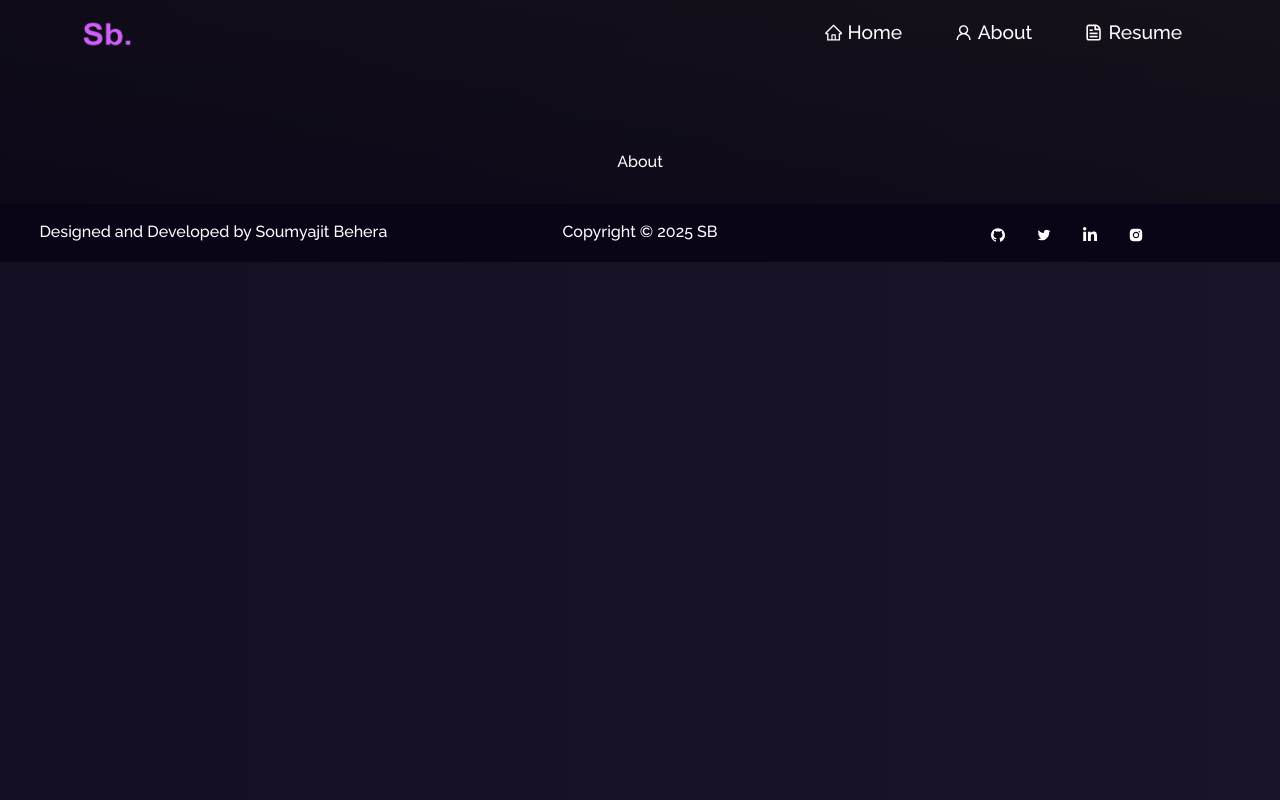
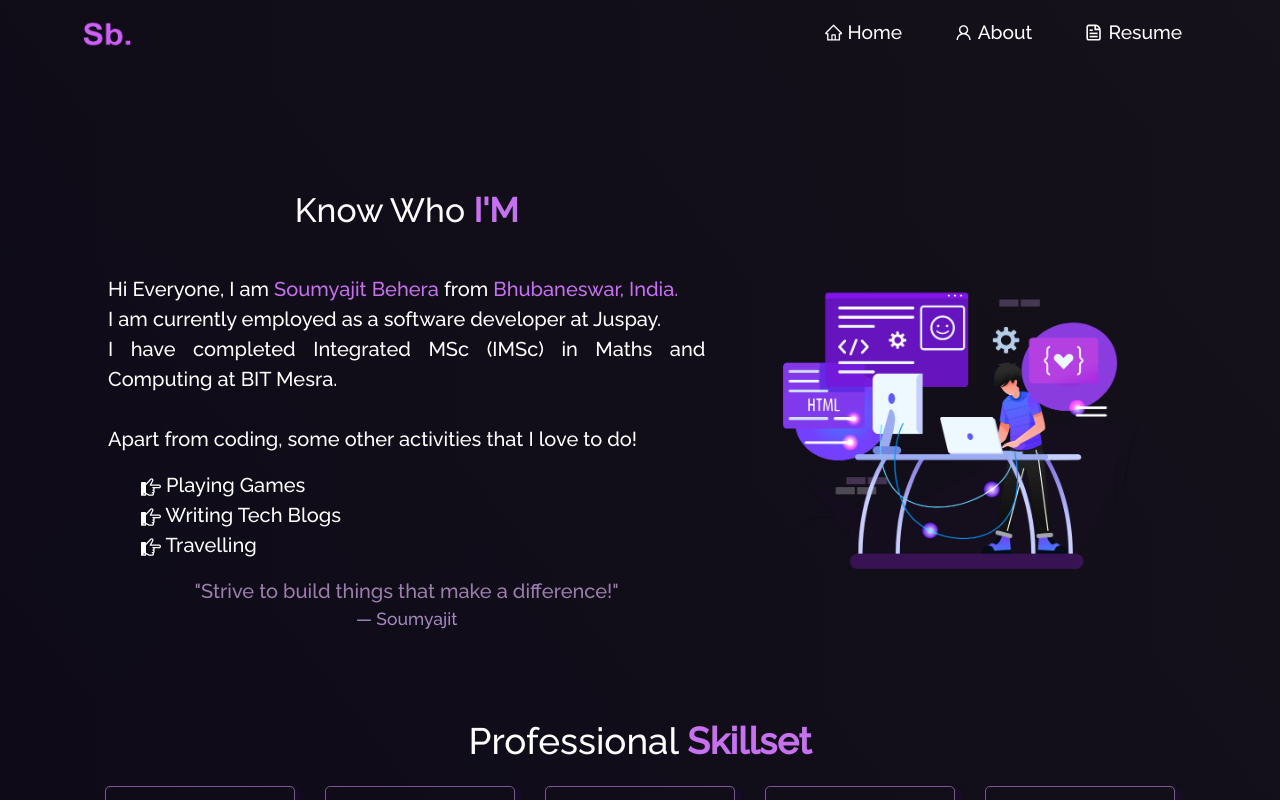
Before and after one commit to link2618/portafolioReact, a React (Vite) app: page /about in a window 1280 px wide. Shown: the top 800 px of the page. Built offline with nearby package versions, Linux system fonts and the light colour scheme.

Commit message:
About is migrated

```diff
--- a/src/components/About/About.tsx
+++ b/src/components/About/About.tsx
@@ -1,9 +1,56 @@
-import { Container } from "react-bootstrap";
+import { Container, Row, Col } from "react-bootstrap";
+
+import laptopImg from "../../Assets/about.png";
+
+import Particle from "../Particle";
+import Techstack from "./Techstack";
+import Aboutcard from "./AboutCard";
+import Toolstack from "./Toolstack";
 
 function About() {
     return (
         <Container fluid className="about-section">
-            About
+            <Particle />
+            <Container>
+                <Row style={{ justifyContent: "center", padding: "10px" }}>
+                    <Col
+                        md={7}
+                        style={{
+                            justifyContent: "center",
+                            paddingTop: "30px",
+                            paddingBottom: "50px",
+                        }}
+                    >
+                        <h1
+                            style={{ fontSize: "2.1em", paddingBottom: "20px" }}
+                        >
+                            Know Who <strong className="purple">I'M</strong>
+                        </h1>
+                        <Aboutcard />
+                    </Col>
+                    <Col
+                        md={5}
+                        style={{ paddingTop: "120px", paddingBottom: "50px" }}
+                        className="about-img"
+                    >
+                        <img
+                            src={laptopImg}
+                            alt="about"
+                            className="img-fluid"
+                        />
+                    </Col>
+                </Row>
+                <h1 className="project-heading">
+                    Professional <strong className="purple">Skillset </strong>
+                </h1>
+
+                <Techstack />
+
+                <h1 className="project-heading">
+                    <strong className="purple">Tools</strong> I use
+                </h1>
+                <Toolstack />
+            </Container>
         </Container>
     );
 }
--- /dev/null
+++ b/src/components/About/AboutCard.tsx
@@ -0,0 +1,47 @@
+import Card from "react-bootstrap/Card";
+import { ImPointRight } from "react-icons/im";
+
+function AboutCard() {
+    return (
+        <Card className="quote-card-view">
+            <Card.Body>
+                <blockquote className="blockquote mb-0">
+                    <p style={{ textAlign: "justify" }}>
+                        Hi Everyone, I am{" "}
+                        <span className="purple">Soumyajit Behera </span>
+                        from{" "}
+                        <span className="purple"> Bhubaneswar, India.</span>
+                        <br />
+                        I am currently employed as a software developer at
+                        Juspay.
+                        <br />
+                        I have completed Integrated MSc (IMSc) in Maths and
+                        Computing at BIT Mesra.
+                        <br />
+                        <br />
+                        Apart from coding, some other activities that I love to
+                        do!
+                    </p>
+                    <ul>
+                        <li className="about-activity">
+                            <ImPointRight /> Playing Games
+                        </li>
+                        <li className="about-activity">
+                            <ImPointRight /> Writing Tech Blogs
+                        </li>
+                        <li className="about-activity">
+                            <ImPointRight /> Travelling
+                        </li>
+                    </ul>
+
+                    <p style={{ color: "rgb(155 126 172)" }}>
+                        "Strive to build things that make a difference!"{" "}
+                    </p>
+                    <footer className="blockquote-footer">Soumyajit</footer>
+                </blockquote>
+            </Card.Body>
+        </Card>
+    );
+}
+
+export default AboutCard;
--- /dev/null
+++ b/src/components/About/Techstack.tsx
@@ -0,0 +1,70 @@
+import { Col, Row } from "react-bootstrap";
+import { CgCPlusPlus } from "react-icons/cg";
+import {
+    DiJavascript1,
+    DiReact,
+    DiNodejs,
+    DiMongodb,
+    DiPython,
+    DiGit,
+    DiJava,
+} from "react-icons/di";
+import {
+    SiRedis,
+    SiFirebase,
+    SiNextdotjs,
+    SiSolidity,
+    SiPostgresql,
+} from "react-icons/si";
+import { TbBrandGolang } from "react-icons/tb";
+
+function Techstack() {
+    return (
+        <Row style={{ justifyContent: "center", paddingBottom: "50px" }}>
+            <Col xs={4} md={2} className="tech-icons">
+                <CgCPlusPlus />
+            </Col>
+            <Col xs={4} md={2} className="tech-icons">
+                <DiJavascript1 />
+            </Col>
+            <Col xs={4} md={2} className="tech-icons">
+                <TbBrandGolang />
+            </Col>
+            <Col xs={4} md={2} className="tech-icons">
+                <DiNodejs />
+            </Col>
+            <Col xs={4} md={2} className="tech-icons">
+                <DiReact />
+            </Col>
+            <Col xs={4} md={2} className="tech-icons">
+                <SiSolidity />
+            </Col>
+            <Col xs={4} md={2} className="tech-icons">
+                <DiMongodb />
+            </Col>
+            <Col xs={4} md={2} className="tech-icons">
+                <SiNextdotjs />
+            </Col>
+            <Col xs={4} md={2} className="tech-icons">
+                <DiGit />
+            </Col>
+            <Col xs={4} md={2} className="tech-icons">
+                <SiFirebase />
+            </Col>
+            <Col xs={4} md={2} className="tech-icons">
+                <SiRedis />
+            </Col>
+            <Col xs={4} md={2} className="tech-icons">
+                <SiPostgresql />
+            </Col>
+            <Col xs={4} md={2} className="tech-icons">
+                <DiPython />
+            </Col>
+            <Col xs={4} md={2} className="tech-icons">
+                <DiJava />
+            </Col>
+        </Row>
+    );
+}
+
+export default Techstack;
--- /dev/null
+++ b/src/components/About/Toolstack.tsx
@@ -0,0 +1,26 @@
+import { Col, Row } from "react-bootstrap";
+import { SiPostman, SiSlack, SiVercel, SiMacos } from "react-icons/si";
+
+function Toolstack() {
+    return (
+        <Row style={{ justifyContent: "center", paddingBottom: "50px" }}>
+            <Col xs={4} md={2} className="tech-icons">
+                <SiMacos />
+            </Col>
+            {/* <Col xs={4} md={2} className="tech-icons">
+                <SiVisualstudiocode />
+            </Col> */}
+            <Col xs={4} md={2} className="tech-icons">
+                <SiPostman />
+            </Col>
+            <Col xs={4} md={2} className="tech-icons">
+                <SiSlack />
+            </Col>
+            <Col xs={4} md={2} className="tech-icons">
+                <SiVercel />
+            </Col>
+        </Row>
+    );
+}
+
+export default Toolstack;
```
